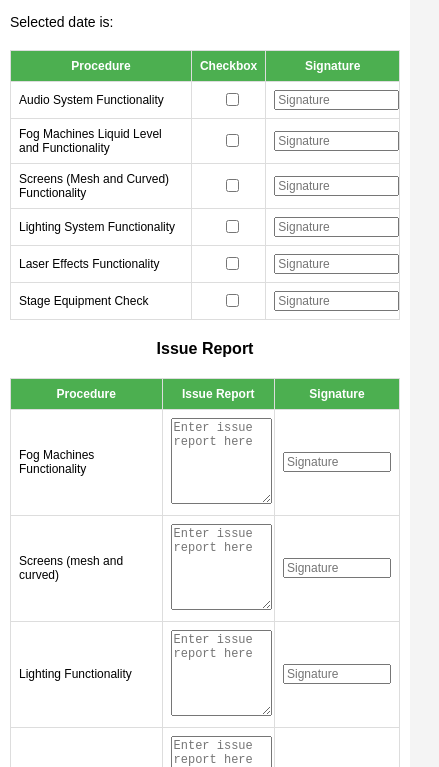
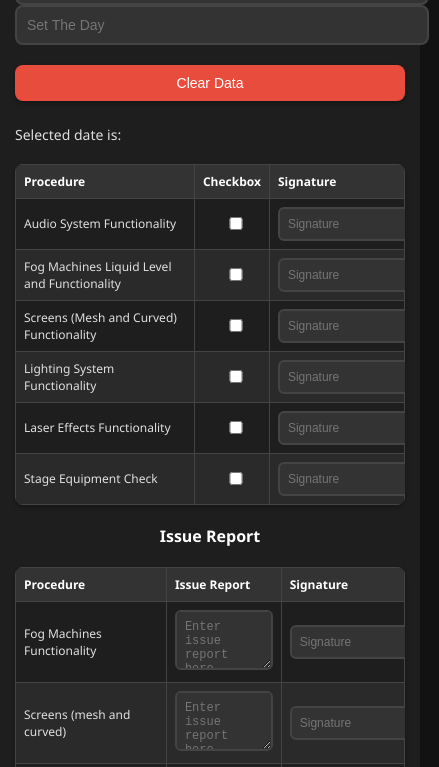
Before and after one commit to Osamaas93/Ain-Dubai-Check-List, a website with bundled scripts: page index.html in a window 390 px wide. Shown: the part 165-932 px from the top of the page, 439 px wide, since content can reach past the window. Built offline with nearby package versions, Linux system fonts and the light colour scheme.

Commit message:
Changing CSS to Dark Mode
CSS modifications

```diff
--- a/index.html
+++ b/index.html
@@ -9,9 +9,10 @@
 </head>
 <body>
     <div class="container">
+        <div class="headerContainer">
         <img class="logo" src="images/Ain-Logo.jpg" alt="Ain Logo">
         <h1 class="header">Operational Checklist</h1>
-
+    </div>
         <div>
             <input type="date" id="date">
             <input type="text" id="day" placeholder="Set The Day">
@@ -30,32 +31,32 @@
             <tbody id="checklist-table-body">
                 <tr>
                     <td>Audio System Functionality</td>
-                    <td><input type="checkbox" id="audio-system-checkbox"></td>
+                    <td class="checkboxButton"><input type="checkbox"  id="audio-system-checkbox"></td>
                     <td><input type="text" id="audio-system-signature" placeholder="Signature"></td>
                 </tr>
                 <tr>
                     <td>Fog Machines Liquid Level and Functionality</td>
-                    <td><input type="checkbox" id="fog-machine-checkbox"></td>
+                    <td class="checkboxButton"><input type="checkbox" id="fog-machine-checkbox"></td>
                     <td><input type="text" id="fog-machine-signature" placeholder="Signature"></td>
                 </tr>
                 <tr>
                     <td>Screens (Mesh and Curved) Functionality</td>
-                    <td><input type="checkbox" id="screens-checkbox"></td>
+                    <td class="checkboxButton"><input type="checkbox" id="screens-checkbox"></td>
                     <td><input type="text" id="screens-signature" placeholder="Signature"></td>
                 </tr>
                 <tr>
                     <td>Lighting System Functionality</td>
-                    <td><input type="checkbox" id="lighting-checkbox"></td>
+                    <td class="checkboxButton"><input type="checkbox" id="lighting-checkbox"></td>
                     <td><input type="text" id="lighting-signature" placeholder="Signature"></td>
                 </tr>
                 <tr>
                     <td>Laser Effects Functionality</td>
-                    <td><input type="checkbox" id="laser-checkbox"></td>
+                    <td class="checkboxButton"><input type="checkbox" id="laser-checkbox"></td>
                     <td><input type="text" id="laser-signature" placeholder="Signature"></td>
                 </tr>
                 <tr>
                     <td>Stage Equipment Check</td>
-                    <td><input type="checkbox" id="stage-equipment-checkbox"></td>
+                    <td class="checkboxButton"><input type="checkbox" id="stage-equipment-checkbox"></td>
                     <td><input type="text" id="stage-equipment-signature" placeholder="Signature"></td>
                 </tr>
             </tbody>
--- a/styles.css
+++ b/styles.css
@@ -1,296 +1,265 @@
-
+/* General Styles */
 body {
-    font-family: Arial, sans-serif;
+    font-family: 'Segoe UI', Tahoma, Geneva, Verdana, sans-serif;
     margin: 0;
     padding: 0;
-    background-color: #f4f4f4;
+    background-color: #121212; /* Dark background */
+    color: #e0e0e0; /* Light text */
 }
+
+.headerContainer {
+    padding: 20px;
+}
+
 .container {
     width: 90%;
-    margin: 0 auto;
-    padding: 20px;
-    background-color: white;
-    box-shadow: 0 0 10px rgba(0, 0, 0, 0.1);
+    max-width: 1200px;
+    margin: 20px auto;
+    padding: 30px;
+    background-color: #1e1e1e; /* Dark container background */
+    box-shadow: 0 4px 6px rgba(0, 0, 0, 0.3); /* Darker shadow */
+    border-radius: 12px;
 }
+
+/* Header and Logo */
+.header {
+    text-align: center;
+    margin-bottom: 30px;
+    font-size: 2.2em;
+    color: #ffffff; /* White header text */
+    font-weight: 600;
+}
+
+.logo {
+    width: 70px;
+    float: left;
+    border-radius: 50%;
+    top: 20px;
+    left: 20px;
+    box-shadow: 0 2px 4px rgba(0, 0, 0, 0.3); /* Darker shadow */
+}
+
+/* Date and Clear Button Section */
+#date, #day {
+    padding: 10px;
+    border: 2px solid #444; /* Darker border */
+    border-radius: 8px;
+    font-size: 1em;
+    margin-right: 10px;
+    transition: border-color 0.3s ease;
+    background-color: #333; /* Dark input background */
+    color: #e0e0e0; /* Light text */
+}
+
+#date:focus, #day:focus {
+    border-color: #4CAF50; /* Keep focus color */
+    outline: none;
+}
+
+#clear-button {
+    background-color: #e74c3c;
+    transition: background-color 0.3s ease;
+}
+
+#clear-button:hover {
+    background-color: #c0392b;
+}
+
+/* Tables */
 table {
     width: 100%;
     border-collapse: collapse;
     margin: 20px 0;
-}
-table th, table td {
-    padding: 10px;
-    text-align: left;
-    border: 1px solid #ddd;
-}
-table th {
-    background-color: #4CAF50;
-    color: white;
-}
-.checkbox {
-    width: 100px;
-    text-align: center;
-}
-.signature {
-    width: 100px;
-    text-align: center;
+    background-color: #1e1e1e; /* Dark table background */
+    border-radius: 8px;
+    overflow: hidden;
+    box-shadow: 0 2px 4px rgba(0, 0, 0, 0.3); /* Darker shadow */
 }
 
-.signature input[type="text"] {
-width: 100px; /* Adjust the width as needed */
-font-size: 12px; /* Optional: adjust font size for better fit */
+table th, table td {
+    padding: 12px;
+    text-align: left;
+    border: 1px solid #444; /* Darker border */
+    color: #e0e0e0; /* Light text */
 }
-.header {
-    text-align: center;
-    margin-bottom: 30px;
+
+.checkboxButton {
+    text-align: center; /* Horizontally center the checkbox */
+    vertical-align: middle; /* Vertically center the checkbox */
 }
-.signature-row td {
-    text-align: center;
+
+table th {
+    background-color: #333; /* Darker header background */
+    color: #ffffff; /* White header text */
+    font-weight: 600;
 }
+
+table tr:nth-child(even) {
+    background-color: #2a2a2a; /* Darker even row background */
+}
+
+table tr:hover {
+    background-color: #3a3a3a; /* Darker hover background */
+}
+
+/* Inputs and Textareas */
+input[type="text"], input[type="date"], input[type="checkbox"] {
+    padding: 8px;
+    border: 2px solid #444; /* Darker border */
+    border-radius: 6px;
+    font-size: 1em;
+    transition: border-color 0.3s ease;
+    background-color: #333; /* Dark input background */
+    color: #e0e0e0; /* Light text */
+}
+
+input[type="text"]:focus, input[type="date"]:focus {
+    border-color: #4CAF50; /* Keep focus color */
+    outline: none;
+}
+
+textarea {
+    width: 100%;
+    height: 80px;
+    padding: 10px;
+    border: 2px solid #444; /* Darker border */
+    border-radius: 6px;
+    font-size: 1em;
+    resize: vertical;
+    transition: border-color 0.3s ease;
+    background-color: #333; /* Dark textarea background */
+    color: #e0e0e0; /* Light text */
+}
+
+textarea:focus {
+    border-color: #4CAF50; /* Keep focus color */
+    outline: none;
+}
+
+/* Buttons */
 .btn {
     margin-top: 20px;
-    padding: 10px 20px;
-    background-color: #4CAF50;
+    padding: 12px 24px;
+    background-color: #4CAF50; /* Green button */
     color: white;
     border: none;
+    border-radius: 8px;
     cursor: pointer;
-}
-.btn:hover {
-    background-color: #45a049;
-}
-.checklist-btn {
-background-color: #007BFF; /* Green */
+    font-size: 1em;
+    font-weight: 500;
+    transition: all 0.3s ease;
+    box-shadow: 0 2px 4px rgba(0, 0, 0, 0.3); /* Darker shadow */
 }
 
+.btn:hover {
+    background-color: #45a049; /* Darker green on hover */
+    transform: translateY(-2px);
+    box-shadow: 0 4px 8px rgba(0, 0, 0, 0.3); /* Darker shadow */
+}
+
+.checklist-btn {
+    background-color: #007BFF; /* Blue button */
+}
 
 .checklist-btn:hover {
-background-color: #0056b3;
+    background-color: #0056b3; /* Darker blue on hover */
 }
 
 .issue-btn {
-background-color: #007BFF; /* Blue */
+    background-color: #007BFF; /* Blue button */
 }
 
 .issue-btn:hover {
-background-color: #0056b3;
+    background-color: #0056b3; /* Darker blue on hover */
 }
 
-.logo{
-width: 50px;
-position:absolute;
-border-radius: 50%;
+/* Responsive Textareas in Issue Report Table */
+#issue-report-table textarea {
+    width: 100%; /* Make textarea fill the cell width */
+    height: 80px; /* Default height */
+    padding: 10px;
+    border: 2px solid #444; /* Darker border */
+    border-radius: 6px;
+    font-size: 1em;
+    resize: vertical; /* Allow vertical resizing */
+    transition: border-color 0.3s ease;
+    box-sizing: border-box; /* Ensure padding is included in width */
+    background-color: #333; /* Dark textarea background */
+    color: #e0e0e0; /* Light text */
 }
-textarea {
-    width: 300px;
-    height: 80px;
-    resize: vertical;
+
+#issue-report-table textarea:focus {
+    border-color: #4CAF50; /* Keep focus color */
+    outline: none;
 }
+
+/* Responsive Design */
+@media (max-width: 770px) {
+    body {
+        font-size: 14px;
+    }
+
+    .container {
+        width: 100%;
+        padding: 15px;
+        box-shadow: none;
+    }
+
+    table {
+        font-size: 12px;
+    }
+
+    table th, table td {
+        padding: 8px;
+    }
+
+    textarea {
+        width: 100%;
+        font-size: 12px;
+    }
+
+    input[type="text"], input[type="date"], input[type="checkbox"] {
+        width: 100%;
+        font-size: 12px;
+    }
+
+    .btn {
+        width: 100%;
+        font-size: 14px;
+        margin-bottom: 10px;
+        padding: 10px;
+    }
+
+    .header {
+        font-size: 16px;
+        margin-bottom: 20px;
+    }
+
+    .logo {
+        width: 50px;
+        top: 10px;
+        left: 10px;
+    }
+
+    #issue-report-table textarea {
+        height: 60px; /* Reduce height for smaller screens */
+        font-size: 12px; /* Smaller font size for better fit */
+        padding: 8px; /* Reduce padding to save space */
+    }
+}
+
+/* Print Styles */
 @media print {
     .btn {
         display: none;
     }
+
+    .container {
+        box-shadow: none;
+        padding: 0;
+    }
+
+    table {
+        box-shadow: none;
+    }
 }
-
-@media (max-width: 770px) {
-body {
-font-size: 14px;
-margin: 0;
-padding: 0;
-}
-.container {
-width: 100%;
-padding: 10px;
-box-shadow: none;
-}
-table {
-width: 100%;
-font-size: 12px;
-border-collapse: collapse;
-}
-table th, table td {
-padding: 8px;
-text-align: left;
-}
-table th {
-background-color: #4CAF50; /* Retain header color */
-color: white;
-text-align: center;
-}
-table td {
-border: 1px solid #ddd; /* Retain borders for readability */
-}
-textarea {
-width: 100%; /* Make textarea fit mobile width */
-font-size: 12px;
-}
-input[type="text"], input[type="date"], input[type="checkbox"] {
-width: 100%; /* Expand inputs to fit screen */
-font-size: 12px;
-}
-.checkbox, .signature {
-width: auto;
-text-align: center; /* Retain alignment for checkboxes/signatures */
-}
-.btn {
-width: 100%; /* Buttons span full width */
-font-size: 14px;
-margin-bottom: 10px;
-padding: 10px;
-}
-.header {
-font-size: 16px; /* Adjust header size */
-margin-bottom: 20px;
-}
-}
-@media (max-width: 770px) {
-body {
-font-size: 14px;
-margin: 0;
-padding: 0;
-}
-.container {
-width: 100%;
-padding: 10px;
-box-shadow: none;
-}
-table {
-width: 100%;
-font-size: 12px;
-border-collapse: collapse;
-}
-table th, table td {
-padding: 8px;
-text-align: left;
-}
-table th {
-background-color: #4CAF50; /* Retain header color */
-color: white;
-text-align: center;
-}
-table td {
-border: 1px solid #ddd; /* Retain borders for readability */
-}
-textarea {
-width: 100%; /* Make textarea fit mobile width */
-font-size: 12px;
-}
-input[type="text"], input[type="date"], input[type="checkbox"] {
-width: 100%; /* Expand inputs to fit screen */
-font-size: 12px;
-}
-.checkbox, .signature {
-width: auto;
-text-align: center; /* Retain alignment for checkboxes/signatures */
-}
-.btn {
-width: 100%; /* Buttons span full width */
-font-size: 14px;
-margin-bottom: 10px;
-padding: 10px;
-}
-.header {
-font-size: 16px; /* Adjust header size */
-margin-bottom: 20px;
-}
-}
-@media (max-width: 770px) {
-body {
-font-size: 14px;
-margin: 0;
-padding: 0;
-}
-.container {
-width: 100%;
-padding: 10px;
-box-shadow: none;
-}
-table {
-width: 100%;
-font-size: 12px;
-border-collapse: collapse;
-}
-table th, table td {
-padding: 8px;
-text-align: left;
-}
-table th {
-background-color: #4CAF50; /* Retain header color */
-color: white;
-text-align: center;
-}
-table td {
-border: 1px solid #ddd; /* Retain borders for readability */
-}
-textarea {
-width: 100%; /* Make textarea fit mobile width */
-font-size: 12px;
-}
-input[type="text"], input[type="date"], input[type="checkbox"] {
-width: 100%; /* Expand inputs to fit screen */
-font-size: 12px;
-}
-.checkbox, .signature {
-width: auto;
-text-align: center; /* Retain alignment for checkboxes/signatures */
-}
-.btn {
-width: 100%; /* Buttons span full width */
-font-size: 14px;
-margin-bottom: 10px;
-padding: 10px;
-}
-.header {
-font-size: 16px; /* Adjust header size */
-margin-bottom: 20px;
-}
-}
-@media (max-width: 770px) {
-body {
-font-size: 14px;
-margin: 0;
-padding: 0;
-}
-.container {
-width: 100%;
-padding: 10px;
-box-shadow: none;
-}
-table {
-width: 100%;
-font-size: 12px;
-border-collapse: collapse;
-}
-table th, table td {
-padding: 8px;
-text-align: left;
-}
-table th {
-background-color: #4CAF50; /* Retain header color */
-color: white;
-text-align: center;
-}
-table td {
-border: 1px solid #ddd; /* Retain borders for readability */
-}
-textarea {
-width: 100%; /* Make textarea fit mobile width */
-font-size: 12px;
-}
-input[type="text"], input[type="date"], input[type="checkbox"] {
-width: 100%; /* Expand inputs to fit screen */
-font-size: 12px;
-}
-.checkbox, .signature {
-width: auto;
-text-align: center; /* Retain alignment for checkboxes/signatures */
-}
-.btn {
-width: 100%; /* Buttons span full width */
-font-size: 14px;
-margin-bottom: 10px;
-padding: 10px;
-}
-.header {
-font-size: 16px; /* Adjust header size */
-margin-bottom: 20px;
-}
-}
```
